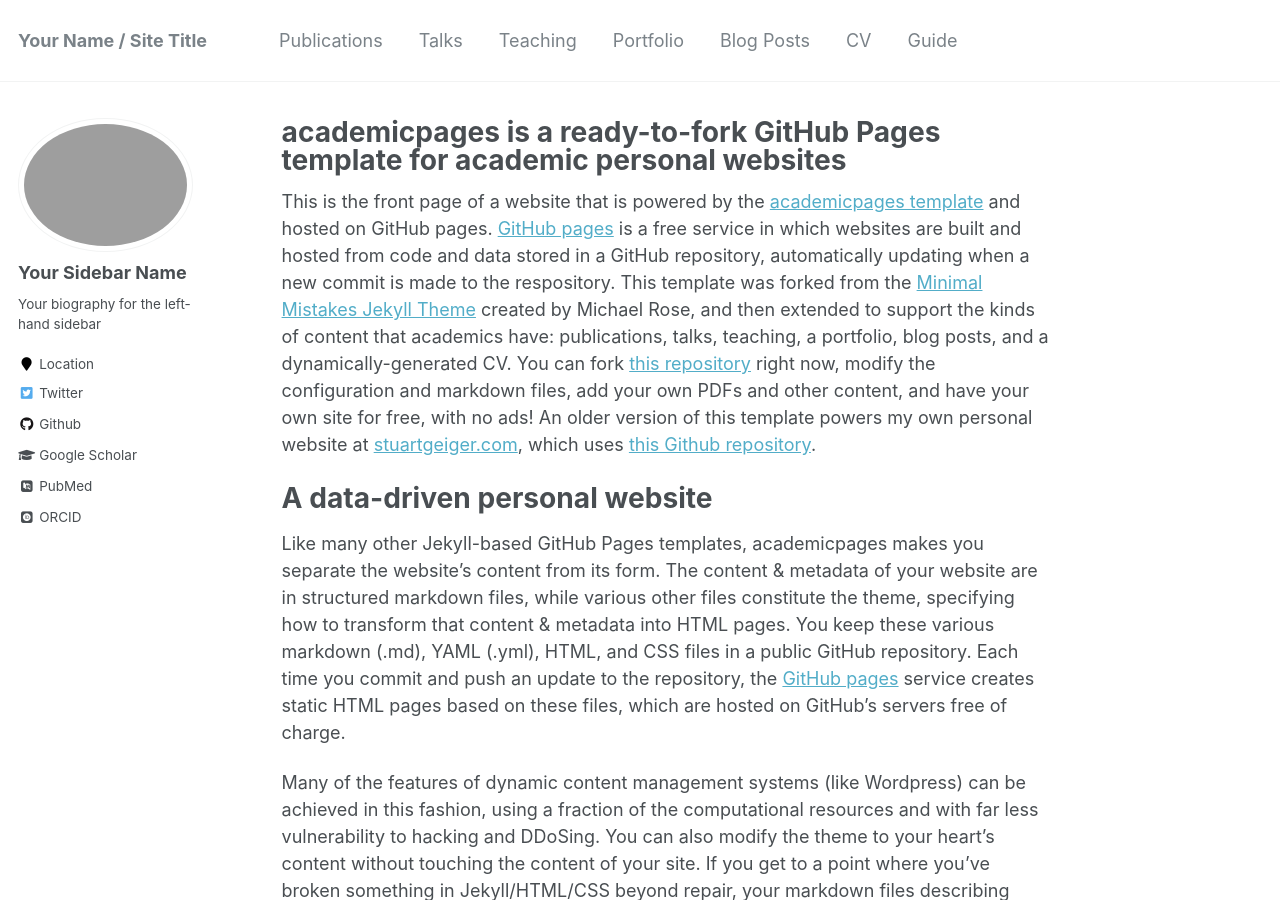
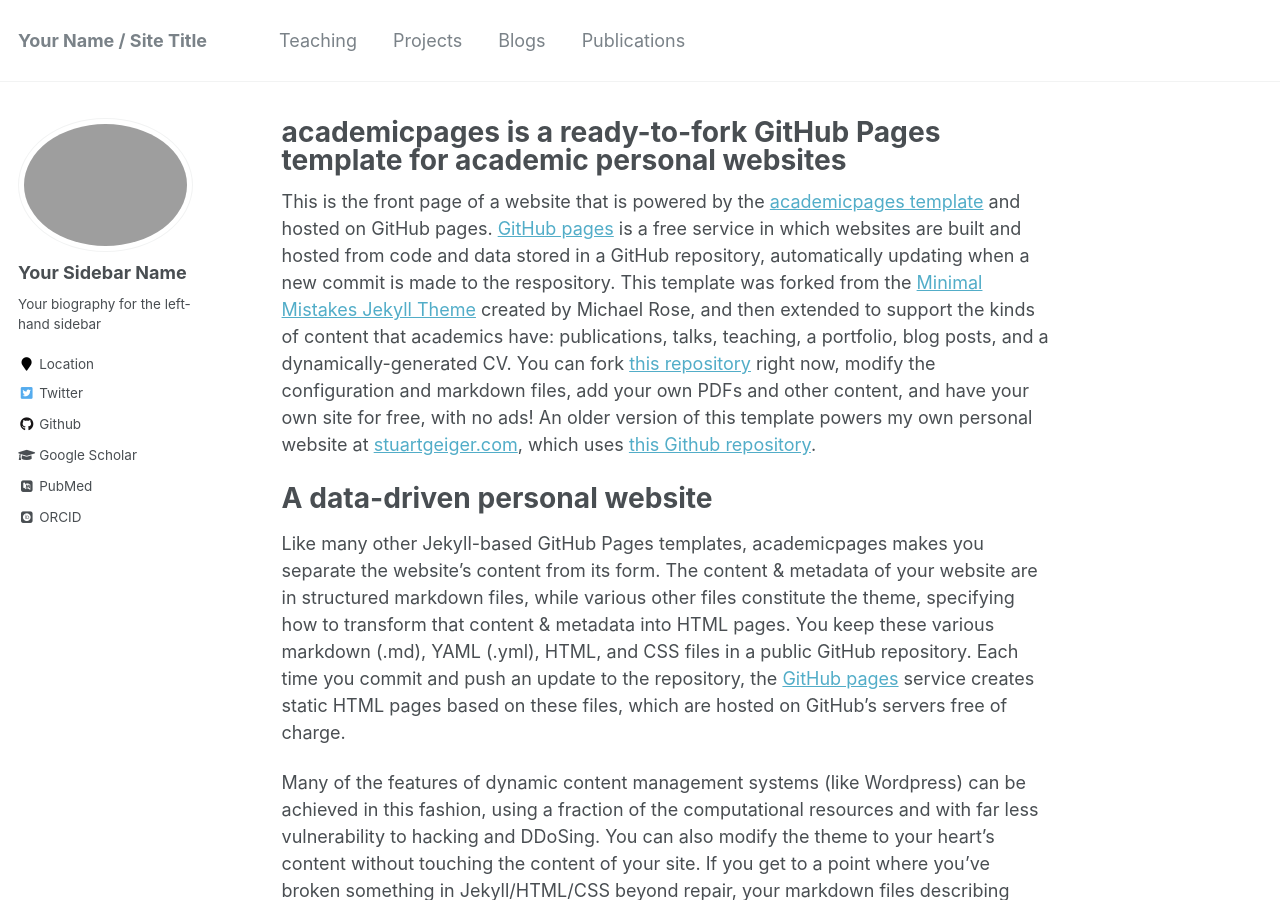
Before and after one commit to hshakeri/academic-home, a Jekyll site: the page built from _pages/about.md, in a window 1280 px wide and 900 px high. Built offline with Jekyll 4.4.1, drawn with Linux system fonts in a browser that asks for light colours; some web fonts are replaced.

Commit message:
Update navigation.yml
change nav

```diff
--- a/_data/navigation.yml
+++ b/_data/navigation.yml
@@ -1,22 +1,14 @@
 # main links links
 main:
-  - title: "Publications"
-    url: /publications/
-
-  - title: "Talks"
-    url: /talks/
 
   - title: "Teaching"
     url: /teaching/
 
-  - title: "Portfolio"
+  - title: "Projects"
     url: /portfolio/
 
-  - title: "Blog Posts"
+  - title: "Blogs"
     url: /year-archive/
 
-  - title: "CV"
-    url: /cv/
-
-  - title: "Guide"
-    url: /markdown/
+  - title: "Publications"
+    url: /publications/
```
